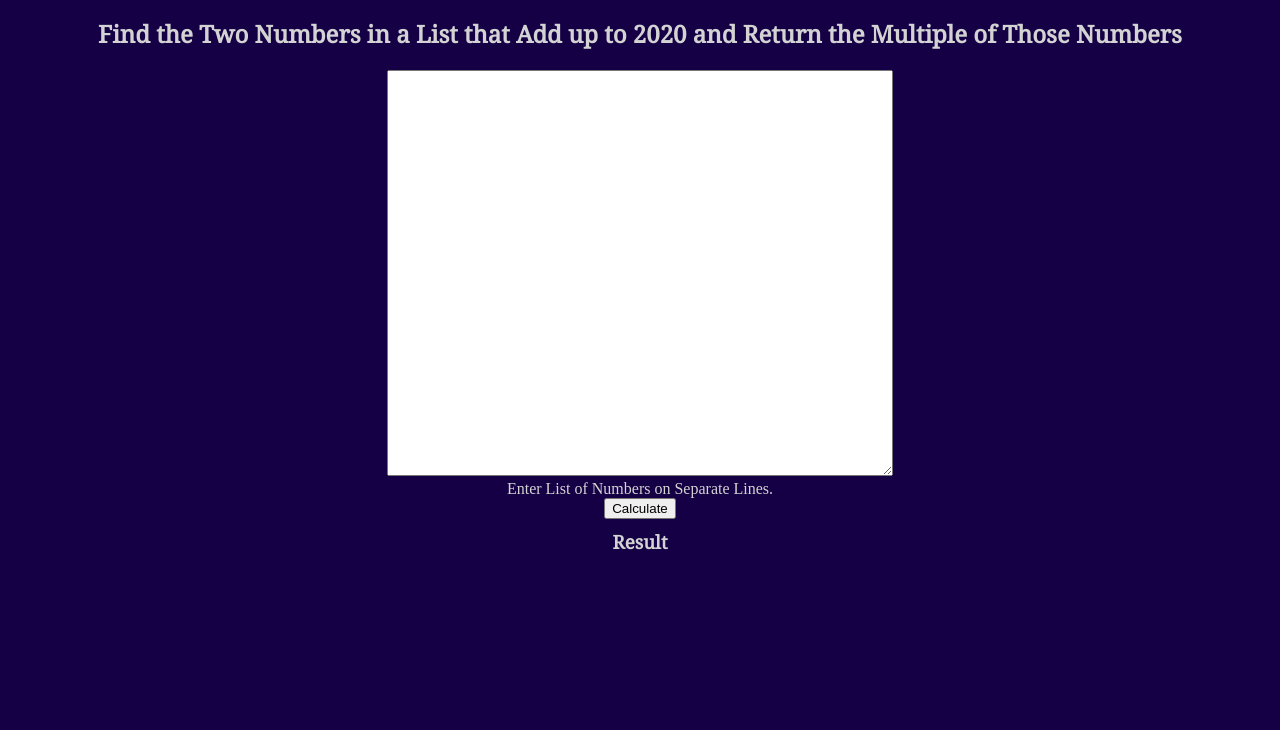
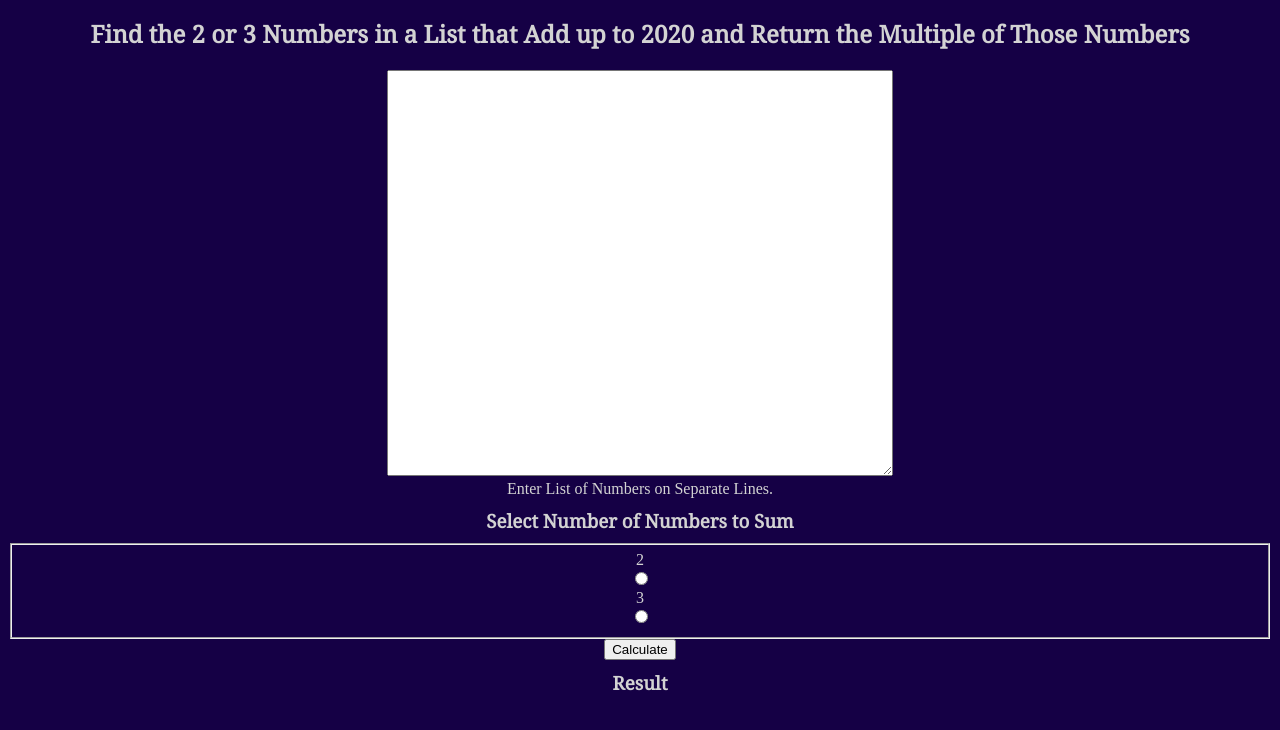
Before and after one commit to MiraRose/AdventOfCode2020, a plain HTML site: page day1.html in a window 1280 px wide. Shown: the part 54-784 px from the top of the page. Drawn offline with Linux system fonts and the light colour scheme.

Commit message:
Add test ''given list returns multiple  of 3 nums that sum to 2020''  Added radio buttons for selecting  Whether to sum 2 or 3 nums

```diff
--- a/day1.html
+++ b/day1.html
@@ -16,12 +16,19 @@
 <body>
     <script src="js/day1.js"></script>
     <div class="title">Advent of Code - 2020</div>
-    <h2>Find the Two Numbers in a List that Add up to 2020 and Return the Multiple of Those Numbers</h1>
+    <h2>Find the 2 or 3 Numbers in a List that Add up to 2020 and Return the Multiple of Those Numbers</h1>
     <div class="form">
-        <form onclick="formSubmit()">
+        <form>
             <div><textarea name="input" id="listOfNums2020"></textarea></div>
             <p>Enter List of Numbers on Separate Lines.</p>
-            <div><button type="button">Calculate</button></div>
+            <div>
+                <div><h3>Select Number of Numbers to Sum</h3></div>
+                <fieldset id="numOfNumsToSum">
+                <p>2</p><input type="radio" value="2" name="numOfNumsToSum" label="2">
+                <p>3</p><input type="radio" value="3" name="numOfNumsToSum" label="3">
+              </fieldset>
+            </div>
+            <div><button type="button" onclick="formSubmit()">Calculate</button></div>
         </form>
     </div>
     <div><h3>Result</h3></div>
--- a/js/day1.js
+++ b/js/day1.js
@@ -40,7 +40,10 @@ function findNumsThatSumTo2020(listOfNums, numOfNumsToSum) {
     listOfNumsArray = listOfNums.split('\n').map(function(item) {
       return parseInt(item, 10);
   });
-    var multiple = findNumsThatSumTo2020AndMultiply(listOfNumsArray);
+
+    var numOfNumsToSum = document.querySelector('input[name="numOfNumsToSum"]:checked').value;
+    console.log(numOfNumsToSum)
+    var multiple = findNumsThatSumTo2020AndMultiply(listOfNumsArray, numOfNumsToSum);
     document.getElementById('result').innerText = multiple;
 }
 
```
Also changed, not shown: js/day1.test.js (+5 -0 lines).
